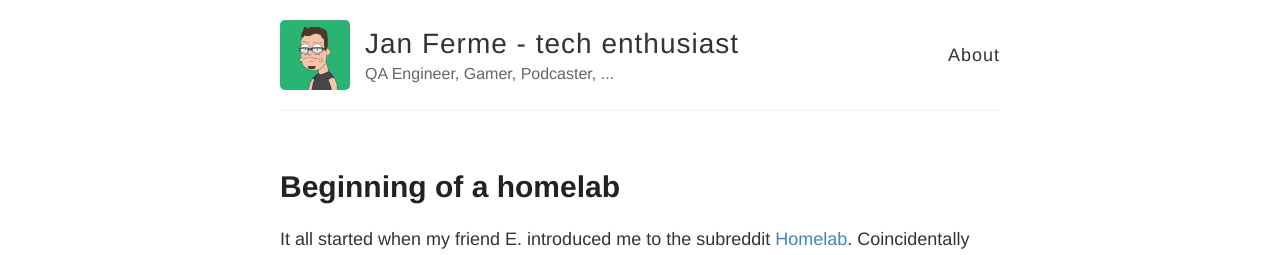
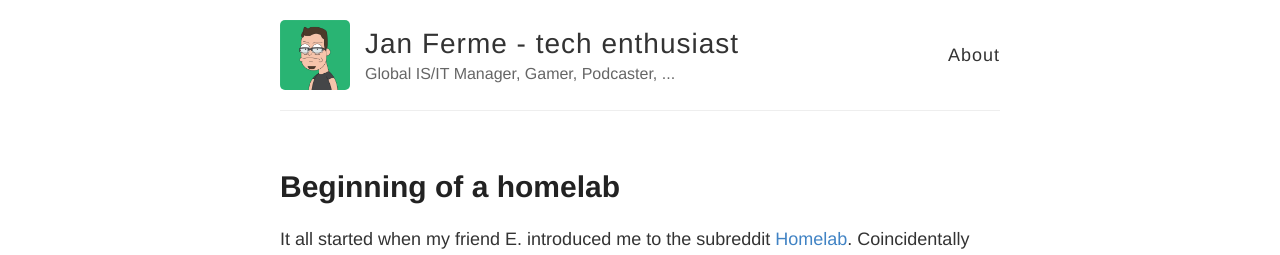
Before and after one commit to th0r88/jf.si, a Jekyll site: the page built from index.html, in a window 1280 px wide. Shown: the top 255 px of the page. Built offline with Jekyll 4.4.1, drawn with Linux system fonts in a browser that asks for light colours.

Commit message:
Update _config.yml

```diff
--- a/_config.yml
+++ b/_config.yml
@@ -6,7 +6,7 @@
 name: Jan Ferme - tech enthusiast
 
 # Short bio or description (displayed in the header)
-description: QA Engineer, Gamer, Podcaster, ...
+description: Global IS/IT Manager, Gamer, Podcaster, ...
 
 # URL of your avatar or profile pic (you could use your GitHub profile pic)
 avatar: /images/logo.jpg
```
